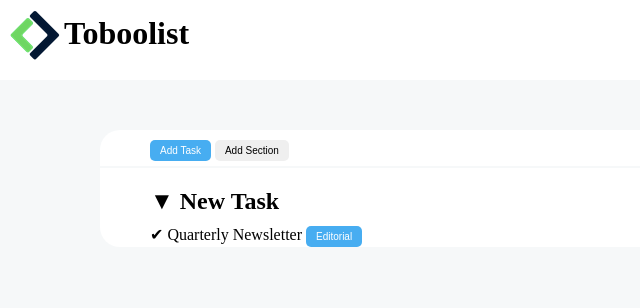
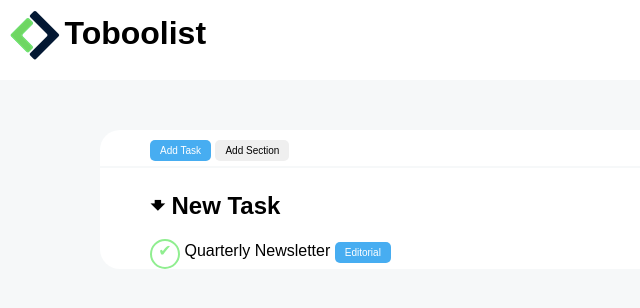
Before and after one commit to AlbertoArrighetti/html-css-toboolist, a plain HTML site: page index.html in a window 1280 px wide. Shown: the whole page, without its empty margins (0-640 px from the left). Drawn offline with Linux system fonts and the light colour scheme.

Commit message:
add check mark symbol

```diff
--- a/css/style.css
+++ b/css/style.css
@@ -1,4 +1,5 @@
 *{
+    font-family: Arial, Helvetica, sans-serif;
     box-sizing: border-box;
     margin: 0;
 }
@@ -59,3 +60,14 @@ h2{
     padding-top: 10px;
     padding-bottom: 10px;
 }
+.check-mark{
+    display: inline-block;
+    color: lightgreen;
+
+    width: 30px;
+    height: 30px;
+
+    border-radius: 50%;
+    border: 2px solid lightgreen;
+    text-align: center;
+}
--- a/index.html
+++ b/index.html
@@ -22,7 +22,7 @@
     <!-- task -->
     <section>
         <div class="windows">
-            <h2>&#9660; New Task</h2>
+            <h2>&#129083; New Task</h2>
             <div><span class="check-mark">&#10004;</span> Quarterly Newsletter <button id="blue-button" class="buttons">Editorial</button></div>
         </div>
 
```
